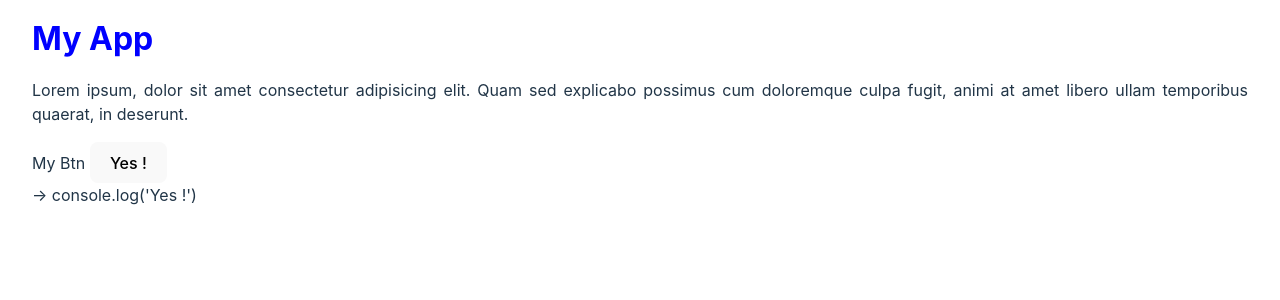
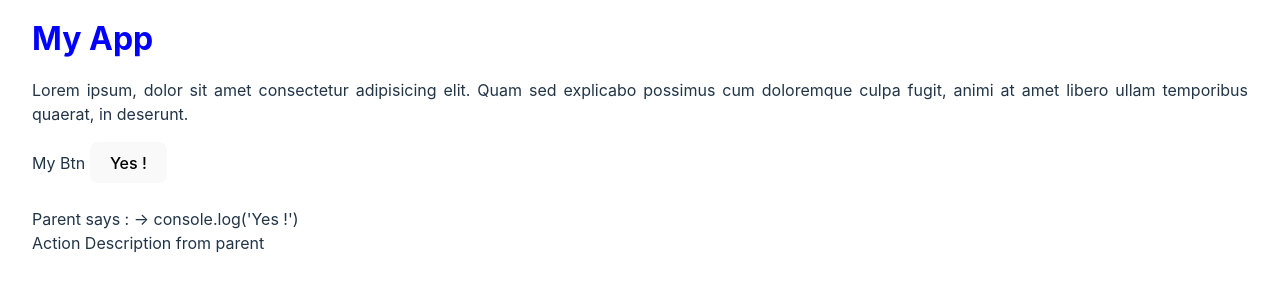
Before and after one commit to GrCOTE7/vue-vite, a Vue app: page / in a window 1280 px wide. Shown: the top 300 px of the page. Built offline with nearby package versions, Linux system fonts and the light colour scheme.

Commit message:
Feat: Multiple slots

```diff
--- a/src/App.vue
+++ b/src/App.vue
@@ -13,6 +13,11 @@ const title = "My App";
 			temporibus quaerat, in deserunt.
 		</p>
 
-		<custom-btn actionBtn='Yes !'><br>→ console.log('Yes !')</custom-btn>
+		<custom-btn actionBtn='Yes !'>
+			<br>Parent says : → console.log('Yes !')
+			<template #actionDescr>
+					Action Description from parent
+			</template>
+		</custom-btn>
 	</div>
 </template>
--- a/src/components/CustomBtn.vue
+++ b/src/components/CustomBtn.vue
@@ -8,6 +8,7 @@ defineProps({
 	My Btn
 	<button @click="console.log(actionBtn)">
 		{{ actionBtn ?? 'ooo' }}
-	</button>
-	<slot>Default msg</slot>
+	</button><br>
+	<slot>Default slot</slot><br>
+	<slot name="actionDescr">Default actionDescr</slot>
 </template>
```
